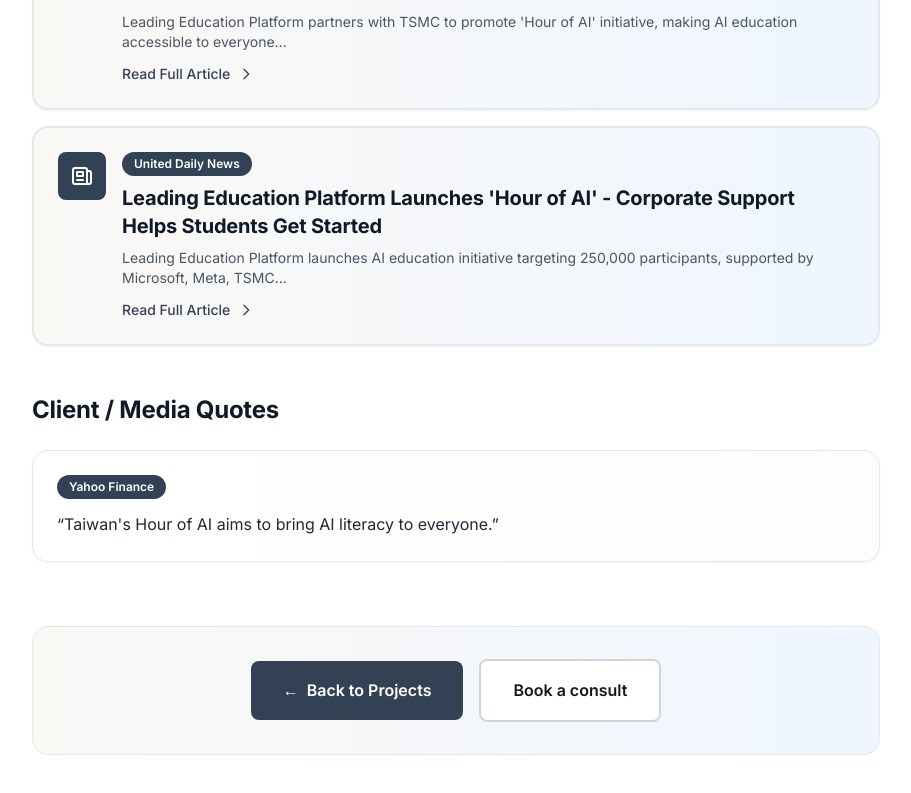
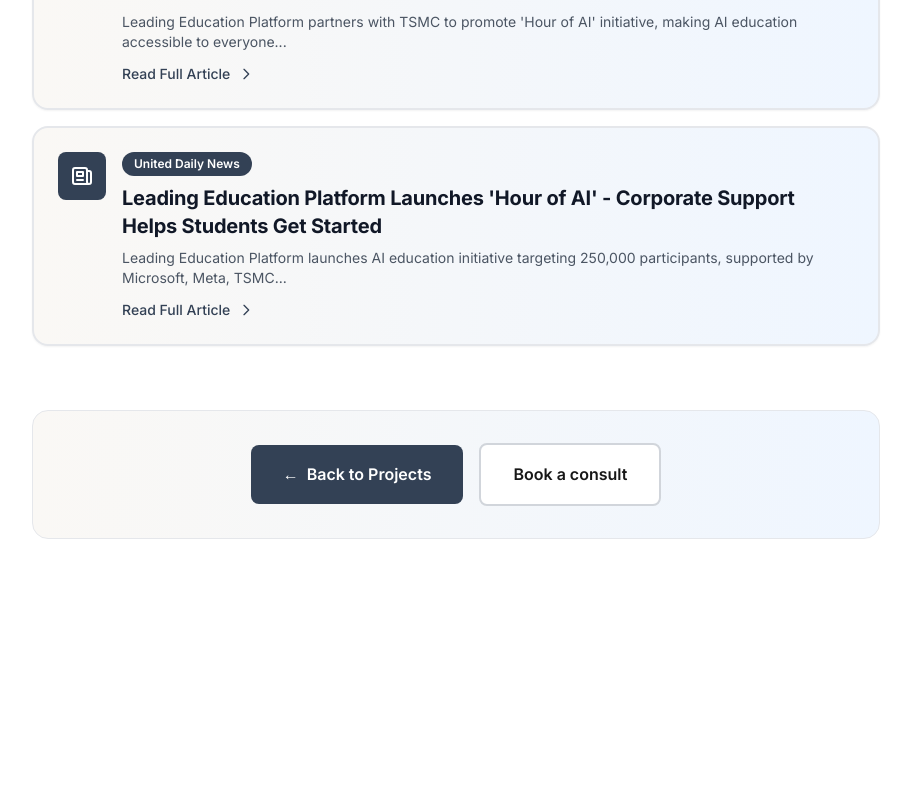
Before and after one commit to Youngger9765/young-personal-site, a Next.js app: page /en/projects/ai-square in a window 1280 px wide. Shown: the part 3331-4124 px from the top of the page, without its empty margins (184-1095 px from the left). After the commit the page ends 3966 px from the top, so only its background shows below. Built offline with nearby package versions, Linux system fonts and the light colour scheme.

Commit message:
Tighten project claims and remove quotes section

```diff
--- a/app/[locale]/projects/[slug]/page.tsx
+++ b/app/[locale]/projects/[slug]/page.tsx
@@ -74,7 +74,6 @@ export default function ProjectDetailPage({ params }: ProjectDetailProps) {
       result: t(`${projectKey}.result`),
       timeline: t(`${projectKey}.timeline`),
     },
-    quotes: (t.raw(`${projectKey}.quotes`) as Array<{ source: string; quote: string; link?: string }> | undefined) ?? [],
     features: [
       t(`${detailKey}.feature1`),
       t(`${detailKey}.feature2`),
@@ -759,39 +758,6 @@ export default function ProjectDetailPage({ params }: ProjectDetailProps) {
             </div>
           )}
 
-          {/* Quotes */}
-          {project.quotes.length > 0 && (
-            <div className="mt-12">
-              <h3 className="text-2xl font-bold text-gray-900 mb-6">
-                {locale === 'zh-TW' ? '客戶 / 媒體引用' : 'Client / Media Quotes'}
-              </h3>
-              <div className="space-y-4">
-                {project.quotes.map((q, idx) => (
-                  <div
-                    key={`${q.source}-${idx}`}
-                    className="p-6 rounded-2xl bg-gradient-to-r from-white to-warm-cream/40 border border-gray-200 shadow-sm"
-                  >
-                    <div className="flex items-center gap-3 mb-3">
-                      <div className="px-3 py-1 bg-slate-blue text-white text-xs font-semibold rounded-full">
-                        {q.source}
-                      </div>
-                      {q.link && (
-                        <a
-                          href={q.link}
-                          target="_blank"
-                          rel="noopener noreferrer"
-                          className="text-sm text-slate-blue hover:underline"
-                        >
-                          {locale === 'zh-TW' ? '查看來源' : 'View source'}
-                        </a>
-                      )}
-                    </div>
-                    <p className="text-gray-800 leading-relaxed text-base">“{q.quote}”</p>
-                  </div>
-                ))}
-              </div>
-            </div>
-          )}
         </motion.div>
       </section>
 
--- a/messages/en.json
+++ b/messages/en.json
@@ -185,7 +185,7 @@
       "description": "AI-powered video tutoring system that analyzes educational videos and provides interactive learning experiences. Built with Next.js, Claude AI, and video processing technology, enabling students to interact with video content in real-time.",
       "problem": "Students watched videos passively and struggled to retain key concepts.",
       "solution": "Layered AI Q&A and summaries on top of course videos so students can ask, review, and practice instantly.",
-      "result": "Improved comprehension by 40% and increased active users from 200K to 300K+.",
+      "result": "Improved comprehension and engagement, validated with pilot cohorts.",
       "timeline": "Prototype in 2 weeks, live to 50K users in 6 weeks.",
       "quotes": [
         {
@@ -303,10 +303,10 @@
       "feature3": "Intelligent content recommendation engine",
       "feature4": "Comprehensive analytics dashboard for educators",
       "feature5": "Scalable infrastructure supporting 300K+ concurrent users",
-      "result1": "Grew active user base from 200K to 300K+ within 12 months",
-      "result2": "Achieved 40% improvement in learning outcomes through personalized content",
-      "result3": "Successfully scaled engineering team from 3 to 15 members",
-      "result4": "Maintained <5% team turnover while scaling organization"
+      "result1": "Improved comprehension and engagement through personalized content",
+      "result2": "Demonstrated measurable learning uplift in pilot cohorts",
+      "result3": "Scaled engineering team and platform reliability to support growth",
+      "result4": "Established dashboards for educators to act on insights"
     },
     "jutorDetail": {
       "description": "Developed a comprehensive AI tutoring suite consisting of Jutor (English learning) and Cutor (Chinese writing). These platforms leverage advanced AI to provide personalized feedback, adaptive practice, and intelligent assessment for language learners.\n\nJutor focuses on all four language skills - listening, speaking, reading, and writing - with real-time pronunciation analysis and grammar correction. Cutor specializes in Chinese essay writing and correction, helping students improve their composition skills through AI-powered feedback.",
--- a/messages/zh-TW.json
+++ b/messages/zh-TW.json
@@ -185,7 +185,7 @@
       "description": "透過 AI 分析教學影片並提供互動式學習體驗的影片家教系統。使用 Next.js、Claude AI 和影片處理技術，讓學生能與影片內容即時互動。",
       "problem": "學生看影片被動，重點吸收有限。",
       "solution": "在課程影片上加上 AI 問答與重點摘要，學生可隨問隨練、快速複習。",
-      "result": "理解度提升 40%，活躍用戶由 20 萬成長到 30 萬以上。",
+      "result": "提升理解度與參與度，經試點班級驗證有效。",
       "timeline": "2 週出原型，6 週上線 5 萬用戶。",
       "quotes": [
         {
@@ -303,10 +303,10 @@
       "feature3": "智慧內容推薦引擎",
       "feature4": "為教育工作者提供的綜合分析儀表板",
       "feature5": "支援 30 萬以上並發用戶的可擴展基礎設施",
-      "result1": "在 12 個月內將活躍用戶從 20 萬增長至 30 萬以上",
-      "result2": "透過個人化內容將學習成效提升 40%",
-      "result3": "成功將工程團隊從 3 人擴展至 15 人",
-      "result4": "在擴展組織時維持 <5% 的團隊流失率"
+      "result1": "透過個人化內容提升理解度與參與度",
+      "result2": "在試點班級中觀察到可衡量的學習提升",
+      "result3": "擴充工程能力與平台穩定度以支撐成長",
+      "result4": "建立教師儀表板，將數據轉化為教學行動"
     },
     "jutorDetail": {
       "description": "開發綜合 AI 輔導工具組，包括 Jutor（英語學習）和 Cutor（中文寫作）。這些平台利用先進的 AI 為語言學習者提供個人化回饋、適應性練習和智慧評估。\n\nJutor 專注於四種語言技能 - 聽、說、讀、寫 - 具有即時發音分析和文法修正功能。Cutor 專門處理中文作文寫作和批改，透過 AI 驅動的回饋幫助學生提升作文能力。",
```
